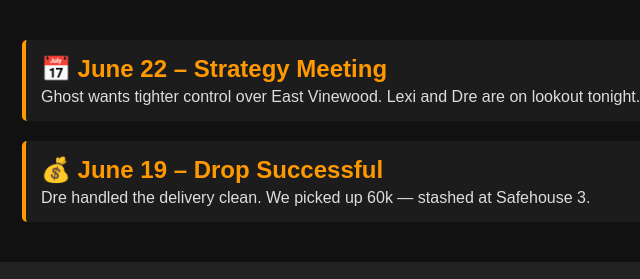
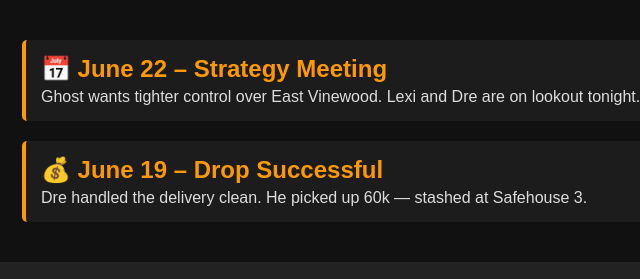
Before and after one commit to bub219/14, a plain HTML site: page notes.html in a window 1280 px wide. Shown: the top 279 px of the page, 18-658 px from the left. Drawn offline with Linux system fonts and the light colour scheme.

Commit message:
Update notes.html

```diff
--- a/notes.html
+++ b/notes.html
@@ -14,7 +14,7 @@
 
       <div class="note">
         <h2>💰 June 19 – Drop Successful</h2>
-        <p>Dre handled the delivery clean. We picked up 60k — stashed at Safehouse 3.</p>
+        <p>Dre handled the delivery clean. He picked up 60k — stashed at Safehouse 3.</p>
       </div>
     </section>
   </main>
```
